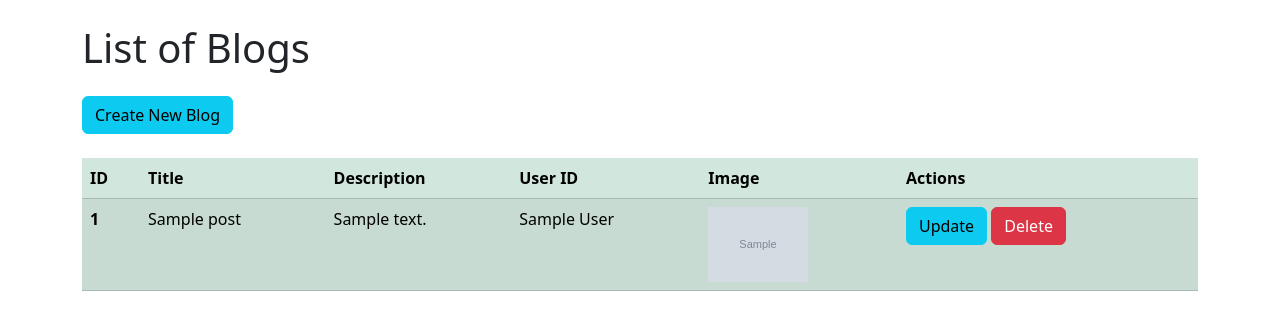
After one commit to iamprawesh/php-blog-kasthamandap-22, a PHP site: page /blog/view.php in a window 1280 px wide. The commit adds this page. Shown: the top 330 px of the page. Run offline with PHP 8.4, Linux system fonts and the light colour scheme; the visitor is signed in with stand-in values (Sample User, id 1); tables that the repository leaves empty or names only in its code hold one stand-in row (values such as "Sample post"); grey boxes marked "Sample" are stand-in pictures.

Commit message:
blog: insert and view completed

```diff
--- /dev/null
+++ b/blog/view.php
@@ -0,0 +1,78 @@
+<?php
+session_start();
+
+// Database connection
+include("../connection.php");
+include("../session_check.php");
+
+// Check for any messages
+// if (isset($_GET['deleted'])) {
+//     echo "<div class='alert alert-success' role='alert'>Item has been deleted</div>";
+// }
+// ?>
+
+<!DOCTYPE html>
+<html lang="en">
+
+<head>
+    <meta charset="UTF-8">
+    <meta name="viewport" content="width=device-width, initial-scale=1.0">
+    <title>Blog List</title>
+    <link href="https://cdn.jsdelivr.net/npm/bootstrap@5.3.3/dist/css/bootstrap.min.css" rel="stylesheet"
+        integrity="sha384-QWTKZyjpPEjISv5WaRU9OFeRpok6YctnYmDr5pNlyT2bRjXh0JMhjY6hW+ALEwIH" crossorigin="anonymous">
+</head>
+
+<body class="container">
+    <h1 class="my-4">List of Blogs</h1>
+    <a href="insert.php" class="btn btn-info mb-4">Create New Blog</a>
+    <table class="table table-success table-striped">
+        <thead>
+            <tr>
+                <th scope="col">ID</th>
+                <th scope="col">Title</th>
+                <th scope="col">Description</th>
+                <th scope="col">User ID</th>
+                <th scope="col">Image</th>
+                <th scope="col">Actions</th>
+            </tr>
+        </thead>
+        <tbody>
+            <?php
+                $sql = "SELECT posts.id,posts.title,posts.description,posts.image_url, users.full_name as created_by FROM posts INNER join users on posts.userid=users.id;";
+                $result = mysqli_query($conn, $sql);
+
+                if ($result) {
+                    while ($row = mysqli_fetch_assoc($result)) {
+                        $id = $row['id'];
+                        $title = $row['title'];
+                        $description = $row['description'];
+                        $user = $row['created_by'];
+                        $imageUrl = ($row['image_url']);
+
+                        // Display each row
+                        echo "
+                        <tr>
+                            <th scope='row'>$id</th>
+                            <td>$title</td>
+                            <td>$description</td>
+                            <td>$user</td>
+                            <td><img src='$imageUrl' alt='Image' style='width: 100px; height: auto;'></td>
+                            <td>
+                                <a href='update_blog.php?id=$id' class='btn btn-info'>Update</a>
+                                <a href='delete_blog.php?id=$id' class='btn btn-danger'>Delete</a>
+                            </td>
+                        </tr>
+                        ";
+                    }
+                } else {
+                    echo "<tr><td colspan='6'>No blog entries found.</td></tr>";
+                }
+
+                // Close the connection
+                mysqli_close($conn);
+            ?>
+        </tbody>
+    </table>
+</body>
+
+</html>
--- a/dashboard.php
+++ b/dashboard.php
@@ -24,6 +24,8 @@ include("session_check.php");
 
     <a class="btn btn-info text-white" href="category/view.php">View Category</a>
     <a class="btn btn-info text-white" href="category/view.php">Students</a>
+    <a class="btn btn-info text-white" href="blog/insert.php">Posts</a>
+
 
 </body>
 
```
Also changed, not shown: blog/insert.php (+70 -0 lines), plan.txt (+11 -0 lines), uploads/image1.jpg (added), 2 other files.
